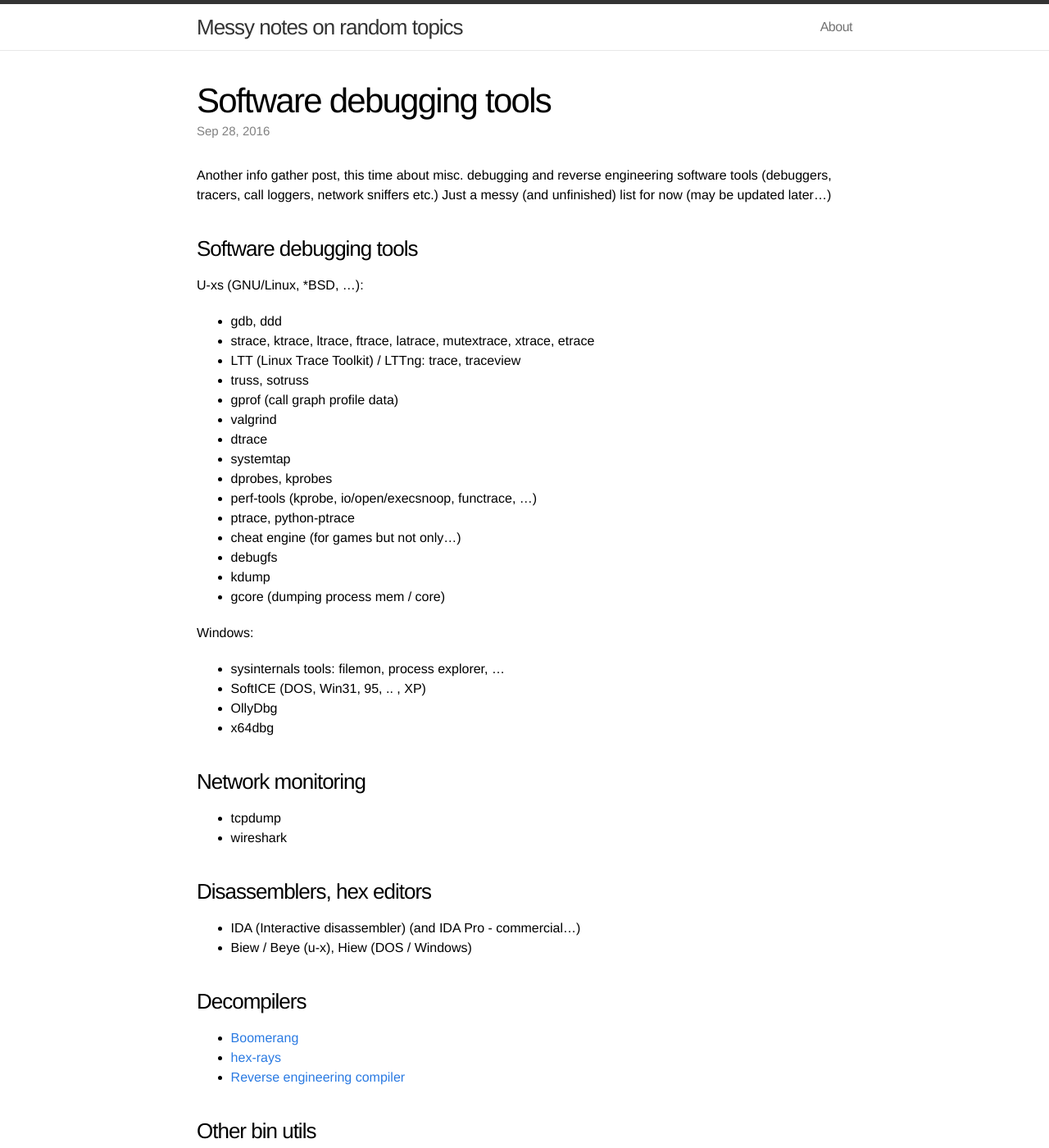
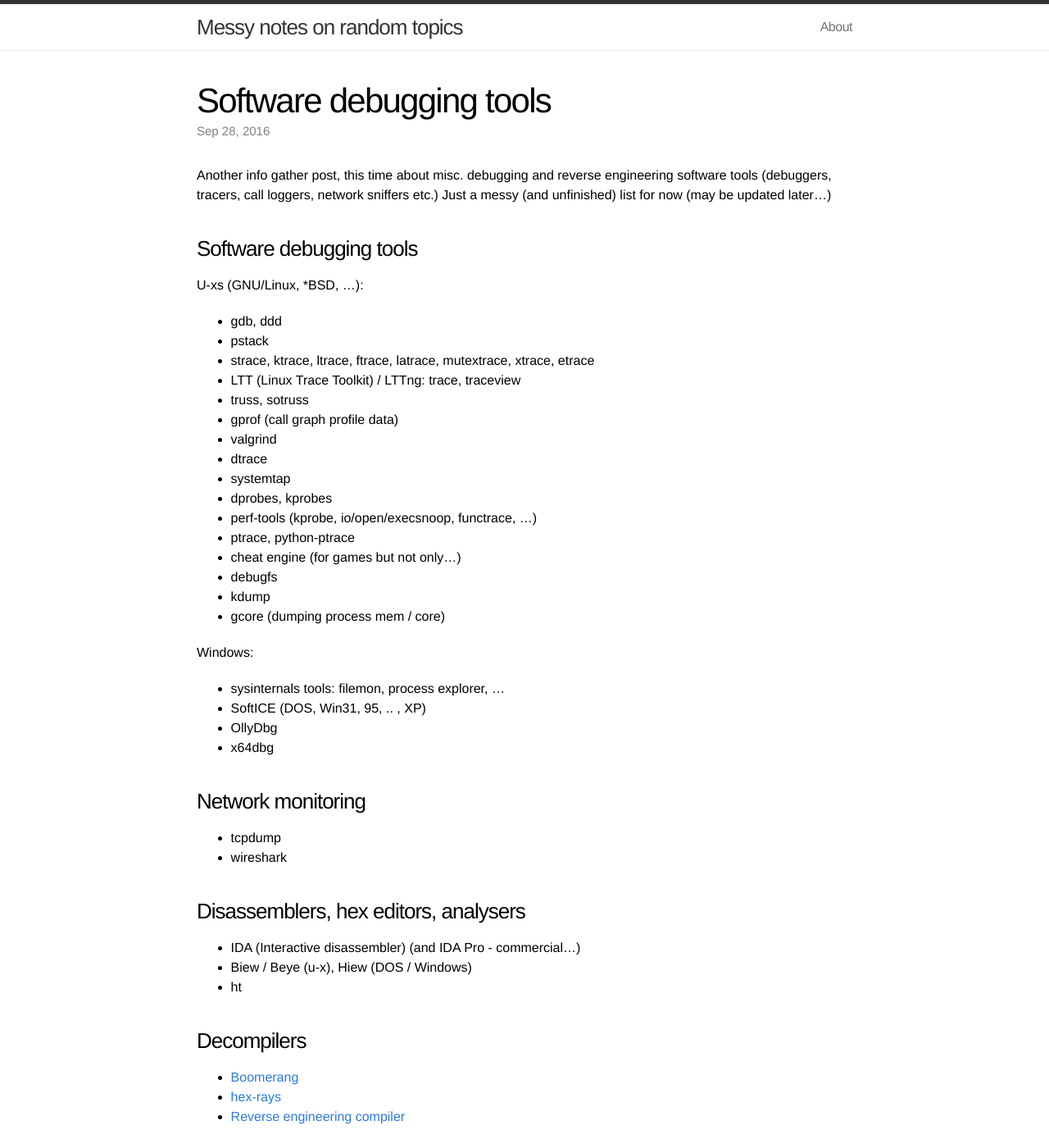
Before and after one commit to t-w/t-w.github.io, a Jekyll site: the page built from _posts/2016-09-28-useful_debugging_tools.markdown, in a window 1280 px wide and 1400 px high. Shown: the whole window at 82% size. Built offline with Jekyll 4.4.1, drawn with Linux system fonts in a browser that asks for light colours.

Commit message:
Adding few more tools.

```diff
--- a/_posts/2016-09-28-useful_debugging_tools.markdown
+++ b/_posts/2016-09-28-useful_debugging_tools.markdown
@@ -14,6 +14,7 @@ Just a messy (and unfinished) list for now (may be updated later...)
 U-xs (GNU/Linux, *BSD, ...):
 
 - gdb, ddd
+- pstack
 - strace, ktrace, ltrace, ftrace, latrace, mutextrace, xtrace, etrace
 - LTT (Linux Trace Toolkit) / LTTng: trace, traceview
 - truss, sotruss
@@ -40,9 +41,10 @@ Windows:
 - tcpdump
 - wireshark
 
-### Disassemblers, hex editors
+### Disassemblers, hex editors, analysers
 - IDA (Interactive disassembler) (and IDA Pro - commercial...)
 - Biew / Beye (u-x), Hiew (DOS / Windows)
+- ht
 
 ### Decompilers
 - [Boomerang][5.1.]
```
